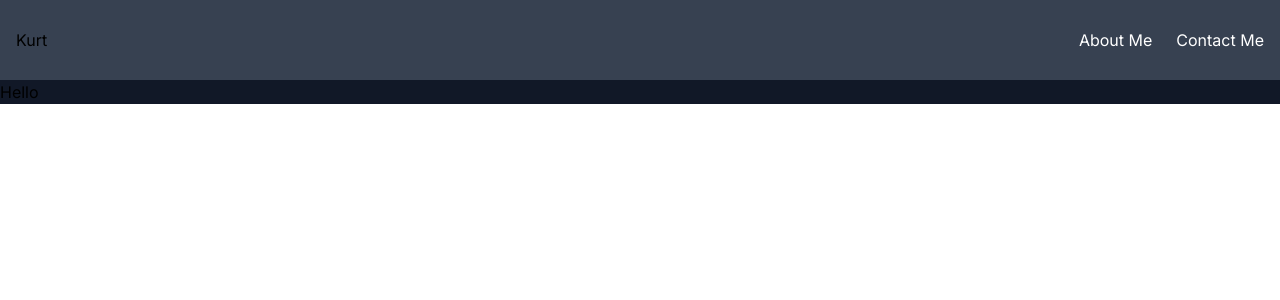
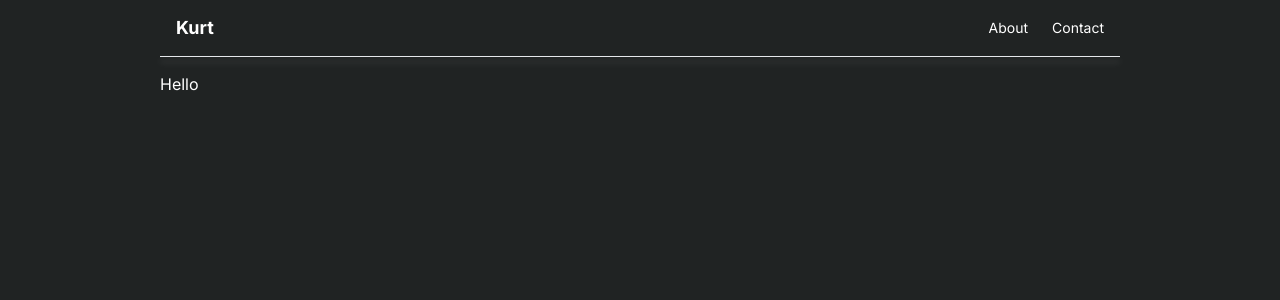
Before and after one commit to Hintful/personal-web, a Next.js app: page / in a window 1280 px wide. Shown: the top 300 px of the page. Built offline with nearby package versions, Linux system fonts and the light colour scheme.

Commit message:
Basic bg/size + navbar styling

```diff
--- a/src/app/about/page.js
+++ b/src/app/about/page.js
@@ -1,6 +1,6 @@
 const Page = () => {
     return (
-        <div>
+        <div className="mt-4 text-white">
             About
         </div>
      );
--- /dev/null
+++ b/src/app/components/navigation/Navigation.js
@@ -0,0 +1,21 @@
+"use client"
+
+import { useState } from "react";
+import Sidebar from "./sidebar/Sidebar";
+import Navbar from "./navbar/Navbar";
+
+const Navigation = () => {
+    const [sidebarOpen, setSidebarOpen] = useState(false);
+    const toggleSidebar = () => {
+        setSidebarOpen(!sidebarOpen);
+    };
+
+    return (
+        <div>
+            <Sidebar open={sidebarOpen} toggle={toggleSidebar} />
+            <Navbar toggle={toggleSidebar} />
+        </div>
+    );
+}
+
+export default Navigation;
--- a/src/app/components/navigation/navbar/Logo.js
+++ b/src/app/components/navigation/navbar/Logo.js
@@ -1,7 +1,13 @@
+const { default: Link } = require("next/link")
+
 const Logo = () => {
-    return ( <div>
-        Kurt
-    </div> );
+    return (
+        <Link href="/">
+            <div className="text-white text-lg font-bold select-none">
+                Kurt
+            </div>
+        </Link>
+    );
 }
 
 export default Logo;
--- a/src/app/components/navigation/navbar/Navbar.js
+++ b/src/app/components/navigation/navbar/Navbar.js
@@ -3,24 +3,25 @@ import Logo from "./Logo";
 
 const Navbar = () => {
     return (
-        <div className="w-full h-20 bg-gray-700 sticky top-0">
-            <div className="container mx-auto px-4 h-full">
+        <div className="h-14 bg-deepgray sticky top-0 select-none">
+            <div className="container mx-auto h-full px-4">
                 <div className="flex justify-between items-center h-full">
                     <Logo />
-                    <ul className="hidden md:flex gap-x-6 text-white">
+                    <ul className="hidden md:flex gap-x-6 text-white text-sm">
                         <li>
                             <Link href="/about">
-                                <p>About Me</p>
+                                <p>About</p>
                             </Link>
                         </li>
                         <li>
                             <Link href="/contact">
-                                <p>Contact Me</p>
+                                <p>Contact</p>
                             </Link>
                         </li>
                     </ul>
                 </div>
             </div>
+            <div className="mx-auto border-b drop-shadow-[0_5px_3px_rgba(255,255,255,0.25)]"/>
         </div>
      );
 }
--- /dev/null
+++ b/src/app/components/navigation/sidebar/Sidebar.js
@@ -0,0 +1,9 @@
+const Sidebar = () => {
+    return (
+        <div>
+
+        </div>
+     );
+}
+
+export default Sidebar;
--- a/src/app/contact/page.js
+++ b/src/app/contact/page.js
@@ -1,6 +1,6 @@
 const Contact = () => {
     return (
-        <div>
+        <div className="mt-4 text-white">
             Contact Me
         </div>
      );
--- a/src/app/globals.css
+++ b/src/app/globals.css
@@ -1,3 +1,9 @@
 @tailwind base;
 @tailwind components;
 @tailwind utilities;
+
+body {
+  background-color: #202323;
+  width: 75%;
+  margin: auto;
+}
--- a/src/app/layout.js
+++ b/src/app/layout.js
@@ -1,6 +1,6 @@
 import { Inter } from 'next/font/google'
 import './globals.css'
-import Navbar from './components/navigation/navbar/Navbar'
+import Navigation from './components/navigation/Navigation'
 
 const inter = Inter({ subsets: ['latin'] })
 
@@ -13,7 +13,7 @@ export default function RootLayout({ children }) {
   return (
     <html lang="en">
       <body className={inter.className}>
-        <Navbar />
+        <Navigation />
         {children}
       </body>
     </html>
--- a/src/app/page.js
+++ b/src/app/page.js
@@ -1,6 +1,6 @@
 export default function Home() {
   return (
-    <div className="bg-gray-900">
+    <div className="mt-4 text-white">
       Hello
     </div>
   )
--- a/tailwind.config.js
+++ b/tailwind.config.js
@@ -12,6 +12,9 @@ module.exports = {
         'gradient-conic':
           'conic-gradient(from 180deg at 50% 50%, var(--tw-gradient-stops))',
       },
+      colors: {
+        deepgray: '#202323'
+      }
     },
   },
   plugins: [],
```
